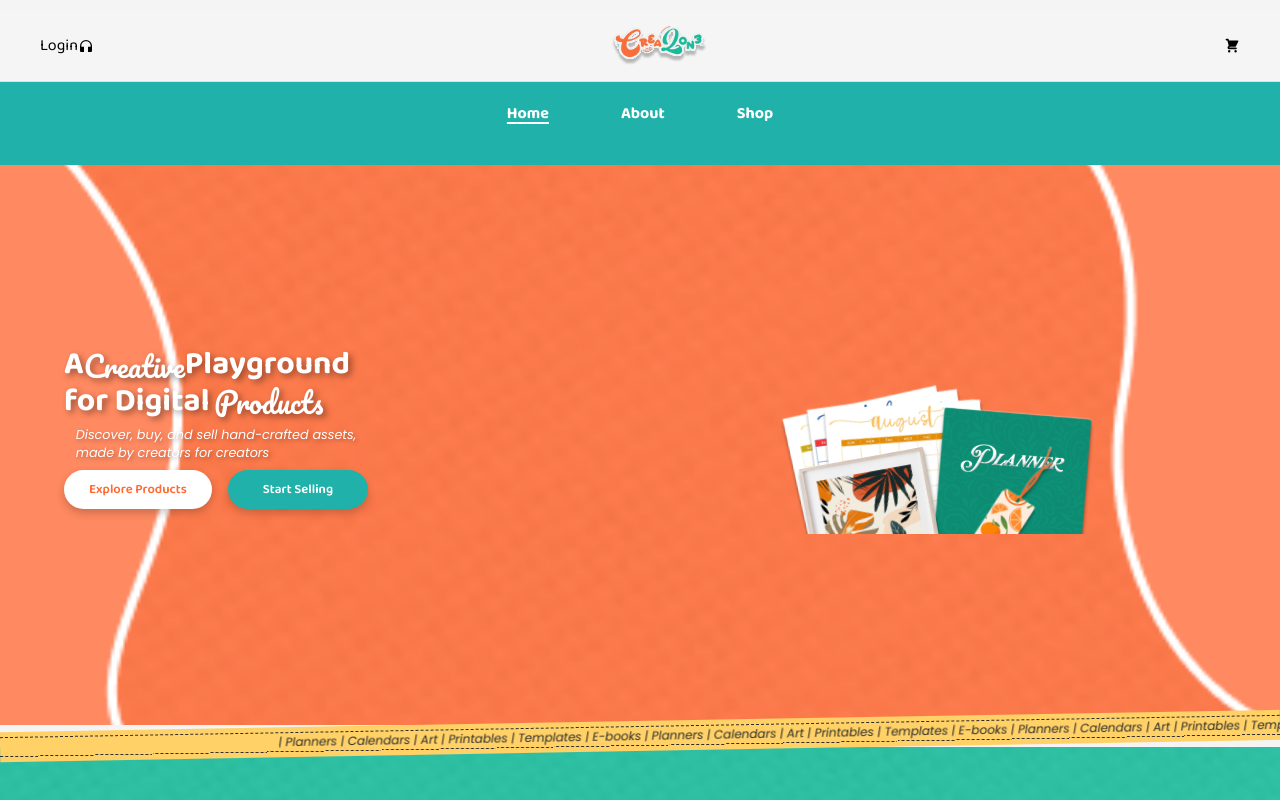
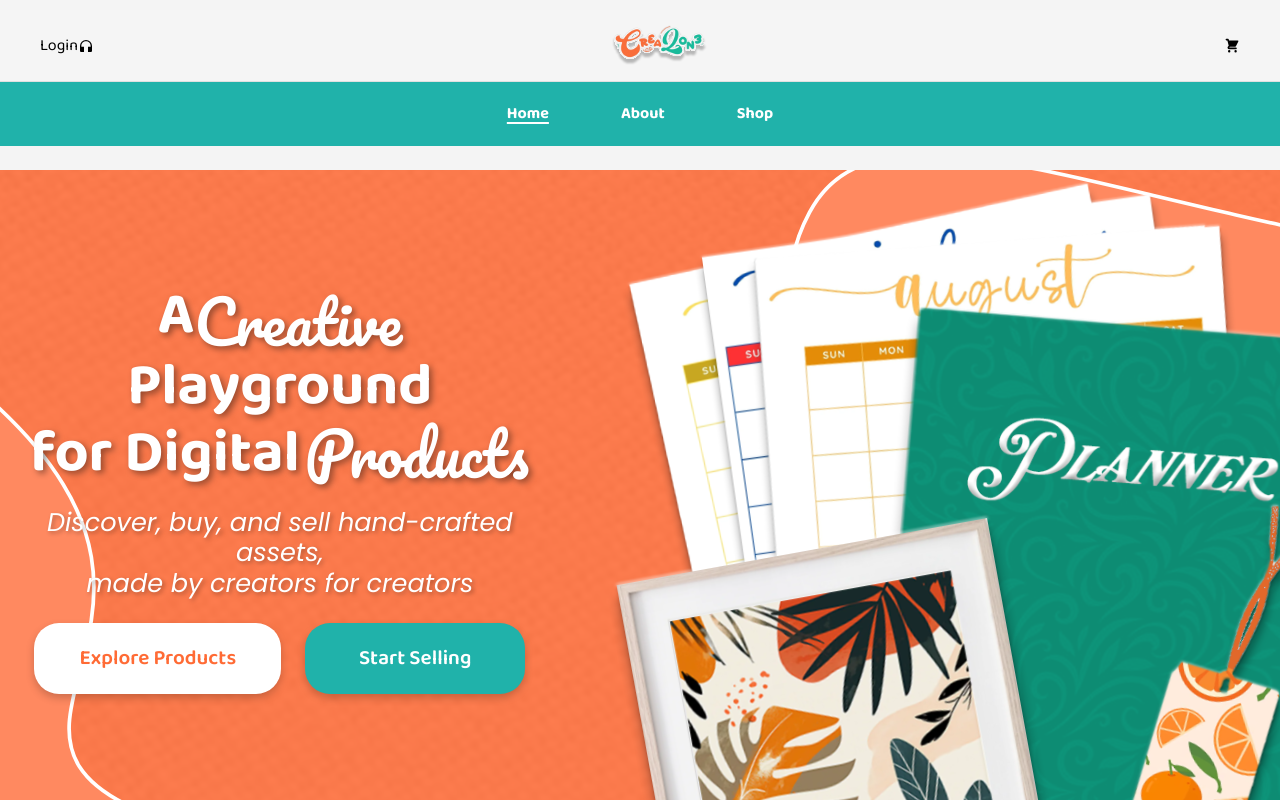
Before and after one commit to Nyyline/CreaZone, a React (Vite) app: page / in a window 1280 px wide. Built offline with nearby package versions, Linux system fonts and the light colour scheme.

Commit message:
section 1

```diff
--- a/src/App.css
+++ b/src/App.css
@@ -1,276 +1,161 @@
 @import url('https://fonts.googleapis.com/css2?family=Baloo+2:wght@400;500;600;700;800&display=swap');
+@import url('https://fonts.googleapis.com/css2?family=Pacifico&display=swap');
+@import url('https://fonts.googleapis.com/css2?family=Poppins:ital,wght@0,300;0,400;0,500;0,600;0,700;1,300;1,400;1,500;1,600;1,700&display=swap');
 
-@import url('https://fonts.googleapis.com/css2?family=Pacifico&display=swap');
-
-@import url('https://fonts.googleapis.com/css2?family=Poppins:ital,wght@0,300;0,400;0,500;0,600;0,700;1,300;1,400;1,500;1,600;1,700&display=swap');
+/* Tect animation */
 
 
 
 * {
-
   margin: 0;
-
   padding: 0;
-
   box-sizing: border-box;
-
 }
 
-
-
 html, body {
-
   margin: 0;
-
   padding: 0;
-
   height: 100%;
-
   overflow-x: hidden;
-
   font-family: 'Baloo 2', cursive;
-
 }
 
-
-
 #root {
-
   height: 100vh;
-
   width: 100vw;
-
 }
-
-
 
 .app {
   min-height: 100vh;
   display: flex;
   flex-direction: column;
-
 }
 
 .top-hamburger-icon {
   color: #2c2c2c;
   font-size: 16px;
-
 }
 
 
 
 /* Main Header */
-
 .main-header {
-
   background-color: #f5f5f5;
-
   padding: 15px 20px;
-
   border-bottom: 1px solid #e0e0e0;
-
   margin-top: 10px;
-
 }
 
-
-
 .header-content {
-
   display: flex;
-
   justify-content: space-between;
-
   align-items: center;
-
   max-width: 1200px;
-
   margin: 0 auto;
-
 }
 
-
-
 /* Header Left - Logo */
-
 .header-left {
-
   display: flex;
-
   align-items: center;
-
 }
 
-
-
 .mobile-menu-btn {
-
   background: none;
-
   border: none;
-
   cursor: pointer;
-
   padding: 5px;
-
   display: none;
-
 }
 
-
-
 .hamburger-icon {
-
   font-size: 24px;
-
   color: #2c2c2c;
-
   transition: all 0.3s ease;
-
 }
 
-
-
 /* Header Center - Logo (Hidden on mobile) */
-
 .header-center {
-
   flex: 1;
-
   display: flex;
-
   justify-content: center;
-
 }
 
 
 
 .logo {
-
   display: flex;
-
   align-items: center;
-
   justify-content: center;
-
-
 
 }
 
+.logo-image {
+  height: 40px;
+  width: auto;
+  max-width: 120px;
+}
 
+/* Header Right - Mobile Menu Button */
+.header-right {
+  display: flex;
+  align-items: center;
+}
 
-.logo-image {
+.bar {
+  background-color: #20b2aa;
+  width: 100vw;
+  height: 20px;
+  margin-bottom: -5px;
+  display: none;
+}
 
-  height: 40px;
+@media (max-width: 768px) {
 
-  width: auto;
-
-  max-width: 120px;
+  .bar {
+    display: block;
+  }
 
 }
-
-
-
-/* Header Right - Mobile Menu Button */
-
-.header-right {
-
-  display: flex;
-
-  align-items: center;
-
-}
-
-
-
-.bar {
-
-  background-color: #20b2aa;
-
-  width: 100vw;
-
-  height: 20px;
-
-  margin-bottom: -5px;
-
-}
-
-
 
 /* Navigation Bar */
 
 .nav-bar {
-
   background-color: #20b2aa;
-
   padding: 12px 0;
-
 }
 
-
-
 .nav-content {
-
   display: flex;
-
   justify-content: center;
-
   gap: 40px;
-
   max-width: 1200px;
-
   margin: 0 auto;
-
   padding: 0 20px;
-
 }
 
-
-
 .nav-link {
-
   color: white;
-
   text-decoration: none;
-
   font-weight: bold;
-
   font-size: 16px;
-
   padding: 8px 16px;
-
   transition: all 0.3s ease;
-
   position: relative;
-
 }
 
-
-
 .nav-link:hover {
-
   background-color: rgba(255, 255, 255, 0.1);
-
   border-radius: 4px;
-
 }
 
-
-
 .nav-link.active {
-
   text-decoration: underline;
-
   text-decoration-thickness: 2px;
-
   text-underline-offset: 4px;
-
 }
 
-
-
 /* Main Content */
-
 .main-content {
   flex: 1;
   background-image: url('./assets/home/Group 26.png');
@@ -279,6 +164,7 @@ html, body {
   background-repeat: no-repeat;
   display: flex;
   align-items: center;
+  flex-direction: column;
   justify-content: center;
   width: 100vw;
   height: 50vh;
@@ -290,27 +176,17 @@ html, body {
 }
 
 /* Hero Container - Desktop Layout */
-
 .hero-container {
-
   display: flex;
-
   flex-direction: column;
-
   align-items: center;
-
   justify-content: center;
-
   text-align: center;
-
   width: 100%;
-
   height: 100%;
-
 }
 
 /* Hero Text Section */
-
 .hero-text-section {
   display: flex;
   flex-direction: column;
@@ -376,32 +252,18 @@ html, body {
 
 
 /* Subtitle Text Styling */
-
 .subtitle-text {
-
   font-family: 'Poppins', sans-serif;
-
   font-style: italic;
-
   font-weight: 400;
-
   color: white;
-
   font-size: .8rem;
-
   text-align: center;
-
   line-height: 1.4;
-
   text-shadow: 2px 2px 4px rgba(0, 0, 0, 0.3);
-
   margin-top: .3rem;
-
   max-width: 600px;
-
 }
-
-
 
 /* Button Container */
 
@@ -430,25 +292,15 @@ html, body {
 /* Product Showcase */
 
 .product-showcase {
-
   position: absolute;
-
   z-index: 1;
-
   pointer-events: none;
-
   bottom: 0;
-
   right: 0;
-
   left: 0;
-
   display: flex;
-
   justify-content: center;
-
   align-items: flex-end;
-
 }
 
 
@@ -466,6 +318,20 @@ html, body {
   object-fit: cover;
 
   object-position: center;
+
+}
+
+/* Mobile showcase - show by default, hide on desktop */
+
+.mobile-showcase {
+
+  display: block;
+
+}
+
+.desktop-showcase {
+
+  display: none;
 
 }
 
@@ -550,153 +416,88 @@ html, body {
 
 
 .sell-btn:hover {
-
   background-color: #1a9b94;
-
   transform: translateY(-2px);
-
   box-shadow: 0 6px 12px rgba(0, 0, 0, 0.3);
-
 }
 
 
 
 .yellow-line {
-
   width: 100vw;
-
-  height: 30px;
-
+  height: 40px;
   background-color: #FFD166;
-
   position: relative;
-
   transform: rotate(-1deg);
-
   z-index: 2;
-
   display: flex;
-
   align-items: center;
-
   overflow: visible;
-
   white-space: nowrap;
-
 }
 
 
 
 .yellow-line p {
-
   font-family: 'Poppins', sans-serif;
-
   font-style: italic;
-
   font-size: 12px;
-
   color: #2C2C2C;
-
   margin: 0;
-
   padding: 0;
-
   white-space: nowrap;
-
   overflow: visible;
-
-  animation: scroll-left 15s linear infinite;
-
+  animation: scroll-left 20s linear infinite;
   display: inline-block;
-
   width: max-content;
-
 }
 
 
 
 @keyframes scroll-left {
-
-  0% {
-
-    transform: translateX(100vw);
-
+  to {
+    transform: translate(-50%);
   }
-
-  100% {
-
-    transform: translateX(-100%);
-
-  }
-
 }
 
 
 
 .yellow-line::before {
-
   content: '';
-
   position: absolute;
-
   top: 5px;
-
   left: 0;
-
   right: 0;
-
   height: 1px;
-
   border-top: 1px dashed #2C2C2C;
-
 }
 
 
 
 .yellow-line::after {
-
   content: '';
-
   position: absolute;
-
   bottom: 5px;
-
   left: 0;
-
   right: 0;
-
   height: 1px;
-
   border-top: 1px dashed #2C2C2C;
-
 }
 
 
 
 /* Main Content 2 */
-
 .main-content2 {
-
   flex: 1;
-
   background-image: url('./assets/home/Rectangle 9.svg');
-
   background-size: cover;
-
   background-position: center;
-
   background-repeat: no-repeat;
-
   width: 100vw;
-
   height: 100vh;
-
   position: relative;
-
   display: flex;
-
   z-index: 1;
-
   top: -.5vh;
 
 }
@@ -808,11 +609,9 @@ html, body {
 @keyframes slideIn {
 
   to {
-
     transform: translateX(0);
 
   }
-
 }
 
 
@@ -821,7 +620,7 @@ html, body {
 
   from {
 
-    transform: translateX(-100%);
+    transform: translateX(100%);
 
   }
 
@@ -1107,124 +906,181 @@ html, body {
 @media (min-width: 1024px) {
 
   .main-content {
-
-    height: 70vh;
-
+  background-image: url('./assets/home/Group 2.svg');
+  height: 85vh;
+  width: 100vw;
+  background-size: cover;
+  background-position: center;
+  background-repeat: no-repeat;
+  display: flex;
+  z-index: 1;
+  bottom: -3vh;
   }
 
 
+  .yellow-line {
+    width: 100vw;
+    height: 50px;
+    background-color: #FFD166;
+    position: relative;
+    transform: rotate(-1deg);
+    z-index: 2;
+    display: flex;
+    align-items: center;
+    overflow: visible;
+    white-space: nowrap;
+  }
+
+.yellow-line p {
+  font-family: 'Poppins', sans-serif;
+  font-style: italic;
+  font-size: 15px;
+  color: #2C2C2C;
+  margin: 0;
+  padding: 0;
+  white-space: nowrap;
+  overflow: visible;
+  animation: scroll-left 20s linear infinite;
+  display: inline-block;
+  width: max-content;
+  }
+
 
   .hero-container {
-
     flex-direction: row;
-
     align-items: center;
-
     justify-content: space-between;
-
-    padding: 0 5%;
-
-    max-width: 1400px;
-
+    padding: 0 8%;
+    max-width: 1600px;
     margin: 0 auto;
-
   }
 
 
 
   .hero-text-section {
+  flex: 1;
+    align-items: center;
+    text-align: center;
+    margin-right: 10%;
+    max-width: 700px;
+  height: 50vh;
 
-    flex: 1;
-
-    align-items: flex-start;
-
-    text-align: left;
-
-    padding-right: 5%;
-
-    max-width: 600px;
-
+    margin-left: -8%;
   }
 
 
 
   .hero-text-container {
-
-    align-items: flex-start;
-
-    text-align: left;
-
-    margin-bottom: 2rem;
-
+    align-items: center;
+    text-align: center;
+    margin-bottom: 2.5rem;
   }
 
 
 
   .hero-text-container .flex {
-
-    justify-content: flex-start;
-
+    justify-content: center;
   }
 
 
 
   .hero-line {
+    justify-content: center;
+  }
 
-    justify-content: flex-start;
 
+
+  /* Increase text sizes for desktop */
+  .baloo-text {
+    font-size: 3.7rem;
+    font-weight: 700;
+  }
+
+  .pacifico-text {
+    font-size: 3.7rem;
+    font-weight: normal;
   }
 
 
 
   .subtitle-text {
-
-    text-align: left;
-
-    max-width: 500px;
-
+    text-align: center;
+    max-width: 600px;
+    font-size: 1.6rem;
+    line-height: 1.2;
+    margin-top: 1rem;
   }
 
 
 
   .button-container {
+    justify-content: center;
+    gap: 1.5rem;
+    margin-top: 1.5rem;
+  }
 
-    justify-content: flex-start;
 
+
+  .cta-button {
+    padding: 20px 45px;
+    font-size: 1.3rem;
+    min-width: 220px;
   }
 
 
 
   .product-showcase {
+    flex: 1;
+    position: relative;
+  display: flex;
+  justify-content: center;
+    align-items: center;
+    height: 100%;
+    right: auto;
+    left: auto;
+    bottom: auto;
+    min-height: 400px;
+  width: 100%;
+  }
 
+  .product-showcase img {
+    max-width: 150%;
+    width: 130%;
+    height: auto;
+    object-fit: contain;
+    transform: scale(1.2);
+    z-index: 2;
+    margin-left: 30%;
+    margin-top: 10%;
+  }
+
+  /* Show desktop image, hide mobile image on desktop */
+
+  .mobile-showcase {
+    display: none;
+  }
+
+  .desktop-showcase {
     flex: 1;
-
-    position: relative;
-
-    display: flex;
-
-    justify-content: center;
-
-    align-items: center;
-
-    height: 100%;
-
-    right: auto;
-
-    left: auto;
-
-    bottom: auto;
+    height: 10vh;
+    width: 10vw;
+    display: block;
 
   }
 
-
-
-  .product-showcase img {
-
-    max-width: 100%;
-
-    height: auto;
-
-    object-fit: contain;
+  /* Main Content 2 Desktop Layout */
+  .main-content2 {
+    flex: 1;
+    background-image: url('./assets/home/Rectangle 9.svg');
+    background-size: cover;
+    background-position: center;
+    background-repeat: no-repeat;
+    width: 100vw;
+    height: 100vh;
+    position: relative;
+    display: flex;
+    z-index: 1;
+    top: -3vh;
 
   }
 
--- a/src/pages/Home.jsx
+++ b/src/pages/Home.jsx
@@ -2,6 +2,7 @@ import { HiShoppingCart } from 'react-icons/hi'
 import { MdHeadphones } from 'react-icons/md'
 import { FaDiamond } from 'react-icons/fa6'
 import things from '../assets/home/things.svg'
+import Group29 from '../assets/home/Group 29.svg'
 
 function Home() {
   return (
@@ -41,14 +42,20 @@ function Home() {
           </div>
 
           <div className='product-showcase'>
-             <img src={things} alt="Product Showcase" />
+             <img src={things} alt="Product Showcase" className="mobile-showcase" />
+             <img src={Group29} alt="Product Showcase" className="desktop-showcase" />
           </div>
         </div>
+
+
       </section>
 
+
       <div className='yellow-line'>
-        <p>| Planners | Calendars | Art | Printables | Templates | E-books | Planners | Calendars | Art | Printables | Templates | E-books | Planners | Calendars | Art | Printables | Templates | E-books | Planners | Calendars | Art | Printables | Templates | E-books </p>
+        <p>| Planners | Calendars | Art | Printables | Templates | E-books | Planners | Calendars | Art | Printables | Templates | E-books | Planners | Calendars | Art | Printables | Templates | E-books | Planners | Calendars | Art | Printables | Templates | E-books | Planners | Calendars | Art | Printables | Templates | E-books | Planners | Calendars | Art | Printables | Templates | E-books | Planners | Calendars | Art | Printables | Templates | E-books | Planners | Calendars | Art | Printables | Templates | E-books </p>
       </div>
+
+
 
 
       <section className="main-content2">
```
Also changed, not shown: src/assets/home/Group 2.svg (added), src/assets/home/Group 29.svg (added).
